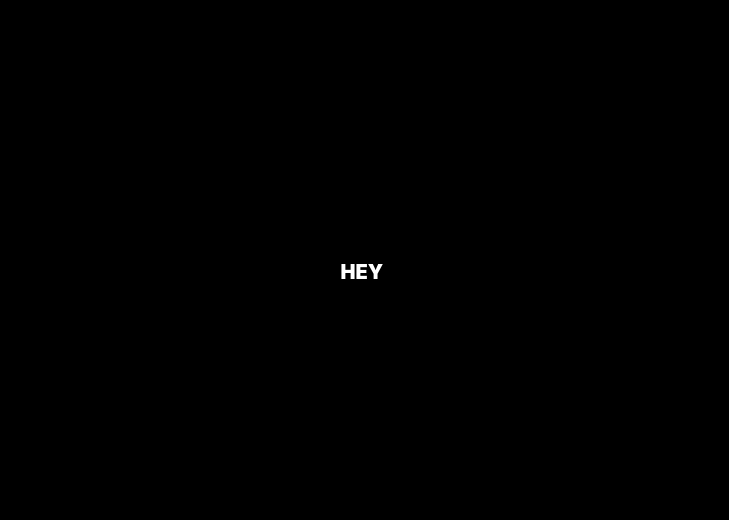
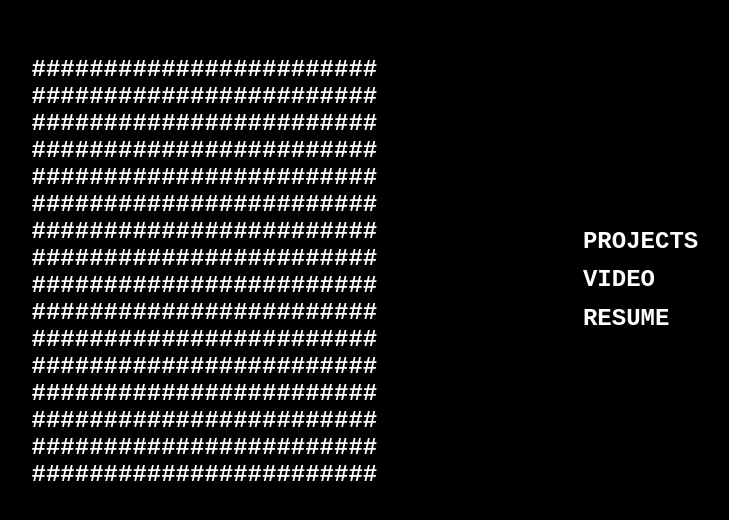
Before and after one commit to cpinta/cpinta.github.io, a React (Create React App) app: page / in a window 1280 px wide. Shown: the part 128-648 px from the top of the page, without its empty margins (278-1007 px from the left). Built offline with nearby package versions, Linux system fonts and the light colour scheme.

Commit message:
setup more of the page functions and css

```diff
--- a/src/App.css
+++ b/src/App.css
@@ -43,7 +43,16 @@ html, body, #root {
   background-color: black;
   color: white;
   font-weight: bolder;
-  font-size: 20px;
+  font-size: 24px;
+  font-family: 'Courier New', Courier, monospace;
+}
+
+button{
+  border: 0px;
+  font-size: 24px;
+  font-family: 'Courier New', Courier, monospace;
+  color: white;
+  background-color: transparent;
 }
 
 .MainPage{
@@ -52,3 +61,54 @@ html, body, #root {
   align-content: center;
   text-align: center;
 }
+
+.MainBody{
+  height: 100%;
+  margin:auto;
+  align-items: center;
+  align-content: center;
+  text-align: center;
+}
+
+.MainCenterSection{
+  height:50%;
+  width: 50%;
+  margin:auto;
+  align-items: center;
+  align-content: center;
+  text-align: center;
+  flex-direction: row;
+  display: flex;
+  justify-content: center;
+}
+
+.ImageSequence{
+  float:left;
+  flex:left;
+  margin:100px;
+}
+
+.SectionSelector{
+  position: relative;
+  display: grid;
+  flex:right;
+  margin:100px;
+  width: 100%;
+  height: 25%;
+}
+.SectionSelector button{
+  text-align: left;
+  width: 200%;
+  transition:linear;
+  transition-duration: 0.1s;
+  font-weight:lighter;
+  /* border: 1px solid white; */
+  padding: 5%;
+}
+.SectionSelector button:hover{
+  /* width: 120%; */
+  text-indent: 10px;
+  transition:linear;
+  transition-duration: 0.1s;
+
+}
--- a/src/ImageSequence.tsx
+++ b/src/ImageSequence.tsx
@@ -2,9 +2,24 @@ import React from 'react';
 
 function ImgSeq(){
     return(
-        <header>
-
-        </header>
+        <section className='ImageSequence'>
+            ######################## <br/>
+            ######################## <br/>
+            ######################## <br/>
+            ######################## <br/>
+            ######################## <br/>
+            ######################## <br/>
+            ######################## <br/>
+            ######################## <br/>
+            ######################## <br/>
+            ######################## <br/>
+            ######################## <br/>
+            ######################## <br/>
+            ######################## <br/>
+            ######################## <br/>
+            ######################## <br/>
+            ######################## <br/>
+        </section>
     );
 }
 
--- a/src/MainBody.tsx
+++ b/src/MainBody.tsx
@@ -1,11 +1,14 @@
 import React from 'react';
 import ImgSeq from './ImageSequence';
+import SectionSelector from './SectionSelector';
 
 function MainBody(){
     return(
-        <section>
-            <ImgSeq />
-
+        <section className="MainBody">
+            <section className="MainCenterSection">
+                <ImgSeq />
+                <SectionSelector />
+            </section>
         </section>
     )
 }
--- a/src/MainPage.tsx
+++ b/src/MainPage.tsx
@@ -3,9 +3,9 @@ import MainBody from './MainBody';
 
 function MainPage(){
     return(
-        <section className="MainPage">
-            HEY
-        </section>
+        <>
+            <MainBody />
+        </>
     );
 }
 
--- /dev/null
+++ b/src/SectionButton.tsx
@@ -0,0 +1,18 @@
+import React from 'react';
+
+interface SectionButtonProps{
+    displayText: string;
+    pathPage: string;
+}
+
+function SectionButton({displayText, pathPage} : SectionButtonProps){
+    return(
+        <>
+            <button>
+                {displayText}
+            </button>
+        </>
+    )
+}
+
+export default SectionButton;
--- /dev/null
+++ b/src/SectionSelector.tsx
@@ -0,0 +1,14 @@
+import React from 'react';
+import SectionButton from './SectionButton';
+
+function SectionSelector(){
+    return(
+        <section className="SectionSelector">
+            <SectionButton displayText='PROJECTS' pathPage='' />
+            <SectionButton displayText='VIDEO' pathPage='' />
+            <SectionButton displayText='RESUME' pathPage='' />
+        </section>
+    )
+}
+
+export default SectionSelector;
```
